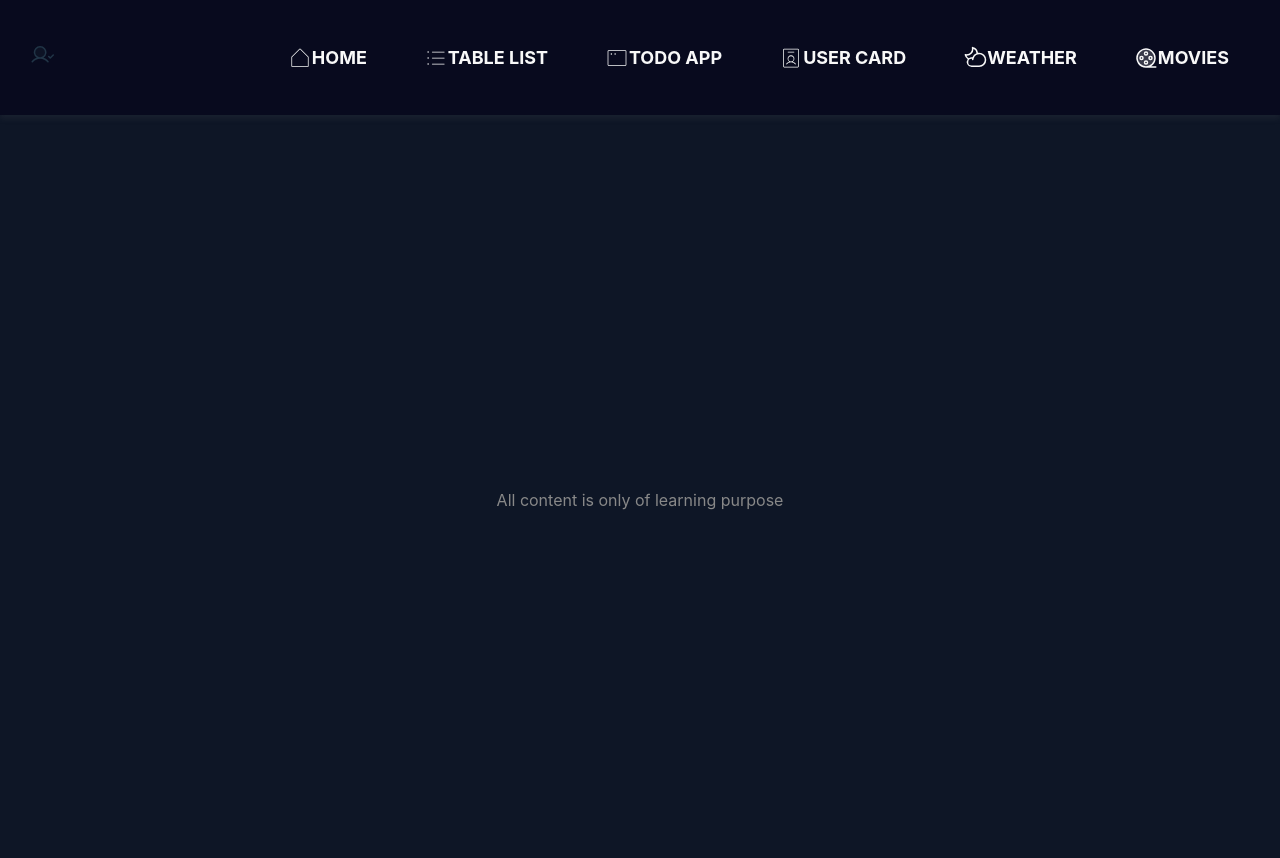
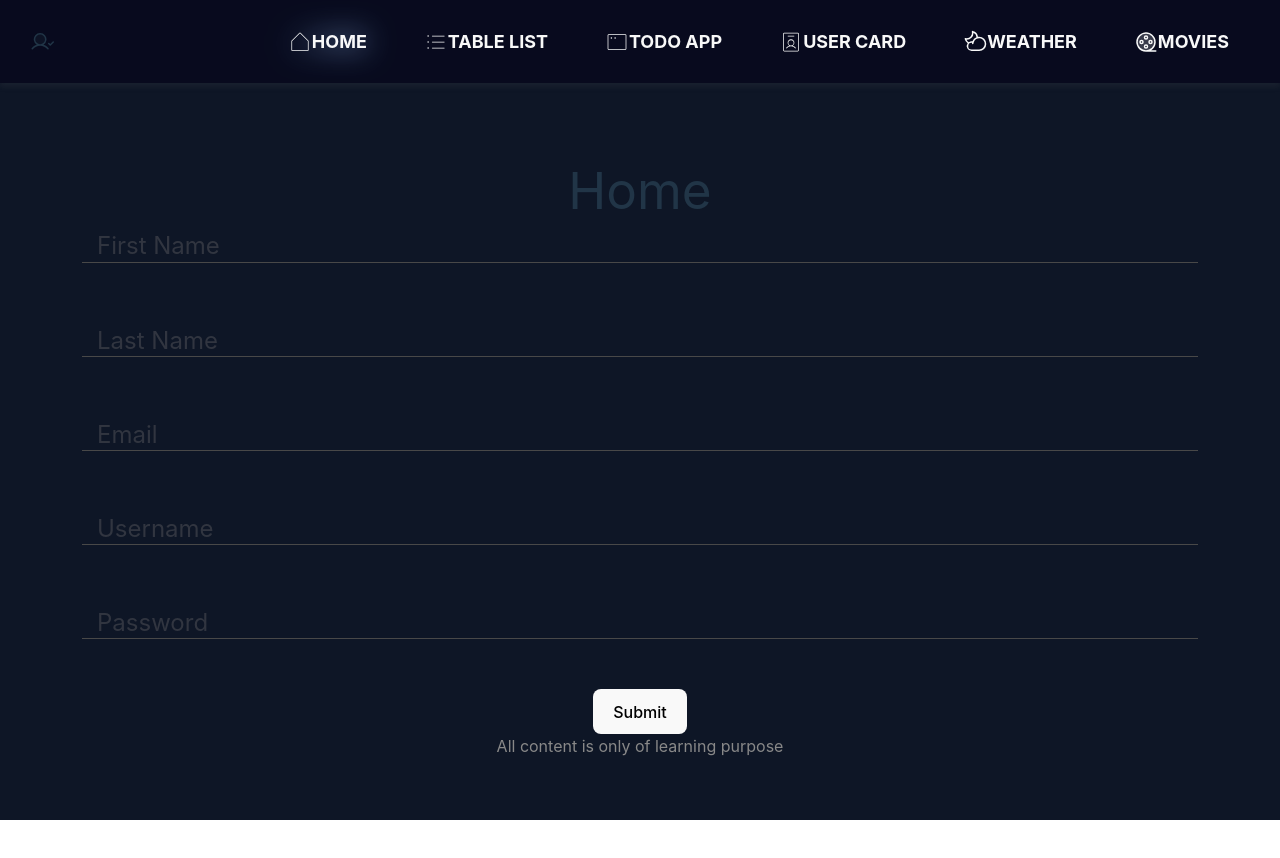
Before and after one commit to ilrojas/react-project, a React (Vite) app: page /home in a window 1280 px wide. Shown: the top 858 px of the page. After the commit the page ends 820 px from the top, so only its background shows below. Built offline with nearby package versions, Linux system fonts and the light colour scheme; no server answers.

Commit message:
trabajando en el listado de peliculas

```diff
--- a/src/App.css
+++ b/src/App.css
@@ -1,4 +1,31 @@
+/*PREVENT HEADACHES*/
+*, *::before, *::after{
+  box-sizing: border-box;
+}
+
+*{
+  margin: 0;
+  padding: 0;
+  font:inherit;
+  /* background-color: #00ff590e; */
+  /* outline:solid 1px #007BFF; */
+}
+
+img, picture, svg, video, table{
+  display: block;
+  max-width: 100%;
+}
+
+html{
+  color-scheme: dark light;
+}
+
+
 body{
+  /*PREVENT HEADACHES*/
+min-width: 100dvh;
+/*PREVENT HEADACHES*/
+
   justify-content: center;
   overflow: inherit ;
   background-color: rgba(14, 22, 38, 1);
@@ -8,7 +35,7 @@ body{
 
  #root {
   /*max-width: 1280px;*/
-  width: 1400px;
+  width: 100%;
   margin: 30px 50px;
   padding: 2rem;
   text-align: center;
@@ -157,9 +184,7 @@ table{
   }
 }
 
-.content{
 
-}
 
 .headerT, .nav {
   display: flex;
@@ -194,8 +219,7 @@ table{
 
 .headerMovies {
   background-color: #145e68d9;
-  position: absolute;
-  width: 100vmax;
+  /* position: absolute; */
   left: 0;
   z-index: 10;
   /* margin-bottom: 280px; */
@@ -216,6 +240,14 @@ table{
   font-size: x-large;
   font-weight: bold;
 }
+.movieYear,.badgeGenre{
+  font-weight: bold;
+  color: #d6d6d6;
+  padding: 1px;
+  border: .5px solid transparent;
+  background-color: #92002e8b;
+  border-radius: 5px;
+}
 
 .gendersContainer{
   grid-area: gendersContainer;
@@ -223,12 +255,13 @@ table{
   padding: 10px; /* Margen interno */
   position: relative;
   padding-bottom: 20px;
-  padding-top: 230px;
 
 
     display: grid;
     grid-template-columns: repeat(3,auto);
     grid-template-rows: repeat(10,30px);
+
+    align-items: start;
 
 }
 .gendersContainer span{
@@ -239,8 +272,22 @@ table{
   font-weight: bold;
 }
 
+.genderContainer{
+  display:flex;
+  font-size: 10px;
+  justify-content: end;
+  gap: 13px;
+  position: absolute;
+}
+
+/* .badgeGenre{
+  border-radius: 4px;
+  background-color: #007BFF;
+  color: #ffffff;
+} */
+
 .gridMovies {
-  padding-top: 200px;
+  padding-top: 30px;
   position: relative;
   display: grid;
   grid-template-areas:
@@ -283,6 +330,41 @@ table{
   }
 
 }
+.form_label{
+  font-size: 1.5em;
+  color: #78757554;
+  position: absolute;
+  top: 0;
+  left: 15px;
+  transform: translateY(10px);
+  transition: transform .5s ease, color .3s;
+}
+
+
+.inputForm{
+  position:relative; /*para el placeholder*/
+
+  margin-bottom:50px ;
+}
+.inputForm input {
+  border: none;
+  background-color: transparent;
+  border-bottom: 1px solid #484848 ;
+  width: 100%;
+  padding: .6em .3em;
+  outline: none;
+}
+.inputForm input:valid{
+  border-bottom: 3px solid rgba(0, 128, 0, 0.256);
+}
+
+
+
+.inputForm input:focus + .form_label,
+.inputForm input:not(:placeholder-shown) + .form_label{
+  transform: translateY(-30px) translateX(-15px) scale(.8);
+  color: #d1d1d1;
+}
 
 .filterInput{
   display: flex;
@@ -306,6 +388,8 @@ table{
 
 
 
+
+
 svg{
   height: 24px;
   width: 24px;
@@ -324,15 +408,21 @@ svg{
 
 .moviesContainer{
   display: grid;
-  grid-template-columns: repeat(5, 1fr);
+  justify-items: center;
+  /* grid-template-columns: repeat(5, 20%);  */
+  grid-template-columns: repeat(auto-fit, minmax(150px, 1fr)); /*hace que la cuadriculas de las peliculas sean responsivas*/
+  gap: 16px;
+
 }
 
 .cardMovie{
+  width: auto;
   transition: filter .2s ease-in-out;
-  padding-bottom: 25px;
+  padding-bottom: 45px;
   img{
     border-radius: 15px;
   }
+  position: relative;
 }
 
 .cardMovie:hover{
--- a/src/App.tsx
+++ b/src/App.tsx
@@ -1,4 +1,4 @@
-import { BrowserRouter, Link, Route, Routes } from 'react-router-dom'
+import { BrowserRouter, Navigate, Route, Routes } from 'react-router-dom'
 import './App.css'
 import { ListFunctions } from './components/ListFunctions'
 import { UserCard } from './components/UserCard'
@@ -104,7 +104,7 @@ function App() {
 			</div>
 			<nav className='nav'>
 				<ul>
-					<ItemNav title="HOME" path='/' reactIcon={PiHouseSimpleThin}/>
+					<ItemNav title="HOME" path='/' classItem="itemsLinks active" reactIcon={PiHouseSimpleThin}/>
 					<ItemNav title="TABLE LIST" path='/table-list' reactIcon={PiListBulletsThin}/>
 					<ItemNav title="TODO APP" path='/todo-app' reactIcon={PiAppWindowThin}/>
 					<ItemNav title="USER CARD" path='/user-card' reactIcon={PiIdentificationBadgeThin}/>
@@ -113,11 +113,12 @@ function App() {
 				</ul>
 			</nav>
 		</header>
-		<div className='content'>
+		<main className='content'>
 
 			<div>
 				<Routes>
-					<Route path='/' element={<Home/>}/>
+					<Route path='/' element={<Navigate to='/home'/>}/>
+					<Route path='/home' element={<Home/>}/>
 					<Route
 						path='/table-list'
 						element={
@@ -159,7 +160,7 @@ function App() {
 
 
 
-		</div>
+		</main>
 
 		<footer>
 			<p className="read-the-docs">
--- /dev/null
+++ b/src/components/FormManage.tsx
@@ -0,0 +1,60 @@
+import { useState } from "react"
+import { FormData } from "../types"
+
+
+export const FormManage = () => {
+
+    const [formData, setFormData] = useState<FormData>({
+        firstName: '',
+        lastName: '',
+        email: '',
+        user: '',
+        psw: ''
+    })
+    const [error, setError] = useState('')
+
+    function handleInputChange (e){
+        const {name,value} = e.target;
+        setFormData(prevState => ({...prevState,[name]:value}))
+        console.log({name,value})
+    }
+
+    function handleSubmit(event){
+        event.preventDefault()
+
+        /* const formData = Object.fromEntries(new window.FormData(event.target))
+        console.log(formData)
+        if(formData.firstName === ""){
+            setError('First name required')
+            console.log(error)
+        } */
+    }
+
+  return (
+    <div className='formData '>
+        <form onSubmit={handleSubmit}>
+            <div className='inputForm'>
+                <input required id="firstName" name="firstName"  type="text"  value={formData.firstName} onChange={handleInputChange} placeholder=" "></input>
+                <label className="form_label" htmlFor="firstName">First Name</label>
+            </div>
+            <div className='inputForm'>
+                <input required id="lastName" name="lastName"  type="text" value={formData.lastName} onChange={handleInputChange} placeholder=" "></input>
+                <label className="form_label" htmlFor="lastName">Last Name</label>
+            </div>
+            <div className='inputForm'>
+                <input required id="email" name="email"  type="text" value={formData.email} onChange={handleInputChange} placeholder=" "></input>
+                <label className="form_label" htmlFor="email">Email</label>
+            </div>
+            <div className='inputForm'>
+                <input required id="user" name="user" type="text" value={formData.user} onChange={handleInputChange} placeholder=" "></input>
+                <label className="form_label" htmlFor="user">Username</label>
+            </div>
+            <div className='inputForm'>
+                <input required id="psw" name="psw"  type="password" value={formData.psw} onChange={handleInputChange} placeholder=" "></input>
+                <label className="form_label" htmlFor="psw">Password</label>
+            </div>
+            <button>Submit</button>
+        </form>
+    </div>
+  )
+}
--- a/src/components/Home.tsx
+++ b/src/components/Home.tsx
@@ -1,6 +1,10 @@
-
+import { FormManage } from "./FormManage"
 export const Home = () => {
   return (
-    <h1>Home</h1>
+    <>
+      <h1>Home</h1>
+      <FormManage/>
+    </>
+
   )
 }
--- a/src/components/ItemNav.tsx
+++ b/src/components/ItemNav.tsx
@@ -4,16 +4,17 @@ import { Link } from "react-router-dom"
 interface ItemNavProps{
     title:string;
     path:string;
+    classItem:string;
     reactIcon:React.ElementType ;
 }
 
-export const ItemNav: React.FC<ItemNavProps> = ({title,path,reactIcon:Icon}) => {
+export const ItemNav: React.FC<ItemNavProps> = ({title,path,classItem="itemsLinks",reactIcon:Icon}) => {
 
 
   return (
     <>
     <li >
-			<Link className='itemsLinks' to={path}>
+			<Link className={classItem} to={path}>
 			<Icon/>
 			<span>{title}</span>
 			</Link>
--- a/src/components/Movies.tsx
+++ b/src/components/Movies.tsx
@@ -1,10 +1,9 @@
 
-import React from 'react';
-import { useState, useEffect } from "react"
+import React, { useRef, useState} from 'react';
 import type { Movie } from "../types"
-import type { Genres } from '../types';
 import {PiWarningCircleDuotone} from 'react-icons/pi'
-
+import { useMovies } from '../hooks/useMovies';
+import { useGender } from '../hooks/useGender';
 
 /*
 Para obtener los generos
@@ -46,6 +45,9 @@ original: Resolución original de la imagen (puede ser muy pesada).
 Para obtener la configuracion de la api:
 https://api.themoviedb.org/3/configuration?api_key=TU_API_KEY
 */
+
+/*
+otra API : http://www.omdbapi.com/?apikey=[yourkey]& */
 interface MoviesProps{
     iconLeft:React.ElementType;
     iconRight:React.ElementType;
@@ -53,84 +55,38 @@ interface MoviesProps{
 
 export const Movies:React.FC<MoviesProps> = ({iconLeft:IconLeft,iconRight:IconRight}) => {
 
-    const API_KEY = '9efe3c8f9e067e6b0338cf9a0a4ab8f7'
-    const [page,setPage] = useState(1)
-    const URL = 'https://api.themoviedb.org/3'
+
+
     const POSTER_SIZE = 'w185'
     const URL_POSTER = 'https://image.tmdb.org/t/p'
-
-
-    const [genres, setGenres] = useState<Genres[]>([]);
-    const [data,setData] = useState<Movie[]>([])
-    const [error, setError] = useState(null)
-    const [loading, setLoading] = useState(true)
+    const [page, setPage] = useState(1);
+    /* const [genres, setGenres] = useState<Genres[]>([]); */
+    //const genres = useRef([])
+   // const [data,setData] = useState<Movie[]>([])
+    //const [error, setError] = useState(null)
+    //const [loading, setLoading] = useState(true)
 
     const handleNextPage = () => {
-        setPage(prevState => prevState+1)
+        setPage(prev=>prev+1)
     }
 
     const handlePrevPage = () => {
-        setPage(prevState => prevState-1)
+        setPage(prev=>prev-1)
     }
 
-    useEffect(() => {
-        const abortController = new AbortController();
-        const fetchData = async () => {
-            setLoading(true);
-            try {
-                // Realizamos ambas solicitudes en paralelo
-                const [moviesResponse] = await Promise.all([
-                    fetch(`${URL}/discover/movie?api_key=${API_KEY}&language=es-ES&sort_by=popularity.desc&page=${page}`, { signal: abortController.signal })
-                        .then((res) => res.json())
-                ]);
+    function handleSubmit(event){
+        event.preventDefault()
+        const data = Object.fromEntries(new window.FormData(event.target))
+        console.log(data)
+    }
 
-                // Actualizamos el estado con los resultados
-                setData(moviesResponse.results || []);
-            } catch (error) {
-                if (error.name !== 'AbortError') { // Ignorar errores causados por el aborto de la solicitud
-                    setError(error.message);
-                }
-            } finally {
-                setLoading(false);
-            }
-        };
+    /* function getRandomColor() {
+        return `#${Math.floor(Math.random() * 16777215).toString(16).padStart(6, '0')}`;
+      } */
 
-        fetchData();
-
-        return () => abortController.abort(); // Abortar la solicitud si el componente se desmonta
-    }, [page]);
-    useEffect(() => {
-        const abortController = new AbortController();
-        const fetchData = async () => {
-            setLoading(true);
-            try {
-                // Realizamos ambas solicitudes en paralelo
-                const [genresResponse] = await Promise.all([
-                    fetch(`${URL}/genre/movie/list?api_key=${API_KEY}&language=es-ES`, { signal: abortController.signal })
-                        .then((res) => res.json())
-                ]);
-
-                // Actualizamos el estado con los resultados
-                setGenres(genresResponse.genres || []);
-            } catch (error) {
-                if (error.name !== 'AbortError') { // Ignorar errores causados por el aborto de la solicitud
-                    setError(error.message);
-                }
-            } finally {
-                setLoading(false);
-            }
-        };
-
-        fetchData();
-
-        return () => abortController.abort(); // Abortar la solicitud si el componente se desmonta
-    }, []);
-    //console.log(data)
-    //console.log(genres)
-
-    function getRandomColor() {
-        return `#${Math.floor(Math.random() * 16777215).toString(16).padStart(6, '0')}`;
-      }
+      const  {data,loading, error}= useMovies(page)
+      const {genRes} = useGender()
+      console.log(genRes)
   return (
     <>
 
@@ -144,13 +100,22 @@ export const Movies:React.FC<MoviesProps> = ({iconLeft:IconLeft,iconRight:IconRi
 				<div className='filterInput'>
 					<span>Filter </span><input type='text' onChange={()=>{}} placeholder="Filter by name..."></input>
 				</div>
+                <form onSubmit={handleSubmit}>
+                    <input name='inputName' type='text' onChange={()=>{}} placeholder="Filter by name..."></input>
+                    <button>Buscar</button>
+                </form>
+                {/* <div className='inputForm'>
+                    <input id="filter_by_name" name="filter_by_name"  type="text" onChange={()=>{}}   placeholder=" "></input>
+                    <label className="form_label" htmlFor="filter_by_name">Filter by name</label>
+                </div> */}
 			</div>
             <div className='gridMovies'>
                 <div className='gendersContainer'>
 
-                 {genres && genres.map((gender) => {
+                 {genRes && genRes.map((gender) => {
+
                         return(
-                            <span style={{color:getRandomColor()}} key={gender.id} className='badgeGender'>{gender.name}</span>
+                            <span  key={gender.id} className='badgeGender'>{gender.name}</span>
                         )
                     })
 
@@ -158,7 +123,7 @@ export const Movies:React.FC<MoviesProps> = ({iconLeft:IconLeft,iconRight:IconRi
                 </div>
                 <div className='moviesSection'>
                     <div className='headerT'>
-                        <button onClick={handlePrevPage}><IconLeft/></button>
+                        <button onClick={handlePrevPage} disabled={page === 1 ? true : false}><IconLeft/></button>
                         <button onClick={handleNextPage}><IconRight/></button>
                     </div>
                     <div className="headerB">
@@ -166,12 +131,29 @@ export const Movies:React.FC<MoviesProps> = ({iconLeft:IconLeft,iconRight:IconRi
                     </div>
                     <section className="moviesContainer">
                         {data && data.map((movie) => {
-                            return (
+                            return (<>
                                 <div className='cardMovie' key={movie.id}>
-                                <img src={`${URL_POSTER}/${POSTER_SIZE}/${movie.poster_path}`} alt={movie.title} key={movie.id} />
-                                <h2 className='movieTitle'>{movie.original_title}</h2>
-                                <span>{movie.release_date}</span>
+                                    <img src={`${URL_POSTER}/${POSTER_SIZE}/${movie.poster}`} alt={movie.title} key={movie.id} />
+                                    <h2 className='movieTitle'>{movie.title}</h2>
+                                    <span className='movieYear'>{movie.release_date.split('-')[0]}</span>
+                                    {/* {genRes && genRes.length>0 && (
+                                        <div className='genderContainer'>
+                                            {
+                                                movie.genre_ids.map((idValue) => {
+                                                    // Buscar el género en genRes usando el idValue
+                                                    const genre = genRes.find((e) => e.id === idValue);
+                                                    // Si se encuentra el género, lo mostramos
+                                                    return genre ? (
+                                                        <span className='badgeGenre' key={genre.id} >{genre.name}</span>
+                                                    ) : null;
+                                                })
+
+                                            }
+                                        </div>
+                                    )} */}
                                 </div>
+
+                                </>
                             )
                         })}
                     </section>
--- /dev/null
+++ b/src/hooks/useGender.tsx
@@ -0,0 +1,26 @@
+
+import { useEffect, useState} from 'react';
+
+export function useGender() {
+
+     const [error, setError] = useState(null)
+
+    const API_KEY = '9efe3c8f9e067e6b0338cf9a0a4ab8f7'
+    const URL = 'https://api.themoviedb.org/3'
+    const [genRes, setGenRes] = useState([])
+
+    useEffect(() => {
+        const abortController = new AbortController();
+
+        fetch(`${URL}/genre/movie/list?api_key=${API_KEY}&language=es-ES`, { signal: abortController.signal })
+        .then((res) => res.json())
+        .then((data)=>{setGenRes(data.genres)})
+        .catch ((error)=>setError(error))
+        return () => abortController.abort(); // Abortar la solicitud si el componente se desmonta
+    }, []);
+
+
+    /*console.log(mappedGenders)*/
+  return {genRes}
+}
+/* https://api.themoviedb.org/3/genre/movie/list?api_key=9efe3c8f9e067e6b0338cf9a0a4ab8f7&language=es-ES */
--- /dev/null
+++ b/src/hooks/useMovies.tsx
@@ -0,0 +1,38 @@
+
+import { useEffect, useState } from "react";
+import type { Movie } from "../types"
+
+export function useMovies (page) {
+
+    const [data,setData] = useState<Movie[]>([])
+    const [error, setError] = useState(null)
+    const [loading, setLoading] = useState(true)
+    const API_KEY = '9efe3c8f9e067e6b0338cf9a0a4ab8f7'
+
+    const URL = 'https://api.themoviedb.org/3'
+
+    useEffect(() => {
+        const abortController = new AbortController();
+
+        setLoading(true);
+
+        fetch(`${URL}/discover/movie?api_key=${API_KEY}&language=es-ES&sort_by=popularity.desc&page=${page}`, { signal: abortController.signal })
+        .then((res) => res.json())
+        .then((data)=>{setData(data.results)})
+        .catch ((error)=>setError(error))
+        .finally(()=>{setLoading(false)})
+        return () => abortController.abort(); // Abortar la solicitud si el componente se desmonta
+    }, [page]);
+    console.log(data)
+    const moviesMapped = data.map(movie =>(
+        {
+            id:movie.id,
+            poster:movie.poster_path,
+            title:movie.original_title,
+            release_date:movie.release_date,
+            genre_ids:movie.genre_ids
+        }
+    ))
+
+  return {data:moviesMapped,loading, error}
+}
```
Also changed, not shown: src/types.d.ts (+8 -0 lines).
